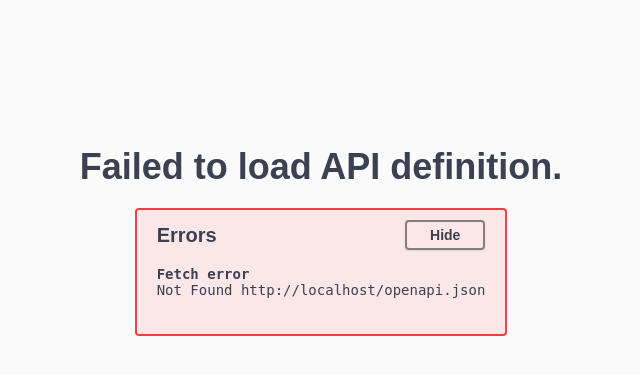
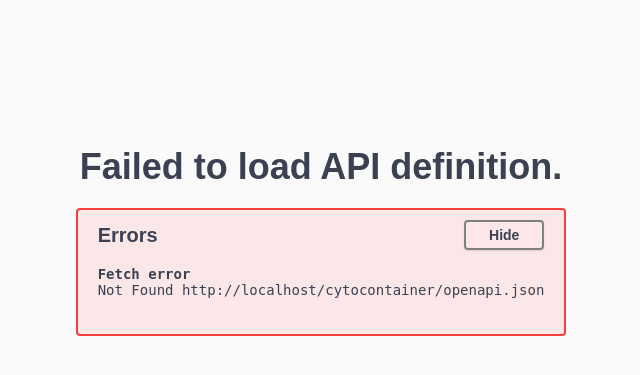
Before and after one commit to cytoscape/cytocontainer-rest-server, a web app: page / in a window 1280 px wide. Shown: the top 375 px of the page, without its empty margins (319-959 px from the left). Run offline with its HTML, style and script files only (its server is not run), Linux system fonts and the light colour scheme; data that the repository does not hold is empty.

Commit message:
updated url of openapi.json and changed title

```diff
--- a/src/main/resources/webapp/index.html
+++ b/src/main/resources/webapp/index.html
@@ -3,7 +3,7 @@
 <html lang="en">
   <head>
     <meta charset="UTF-8">
-    <title>Community Detection REST service Swagger UI</title>
+    <title>Cytoscape Container REST service Swagger UI</title>
     <link rel="stylesheet" type="text/css" href="./swagger-ui.css" >
     <link rel="icon" type="image/png" href="./favicon-32x32.png" sizes="32x32" />
     <link rel="icon" type="image/png" href="./favicon-16x16.png" sizes="16x16" />
@@ -48,7 +48,7 @@
       // Begin Swagger UI call region
       const ui = SwaggerUIBundle({
 
-        url: window.location.protocol + "//" + window.location.host + window.location.pathname + "openapi.json",
+        url: window.location.protocol + "//" + window.location.host + window.location.pathname + "cytocontainer/openapi.json",
         dom_id: '#swagger-ui',
         deepLinking: true,
         presets: [
```
